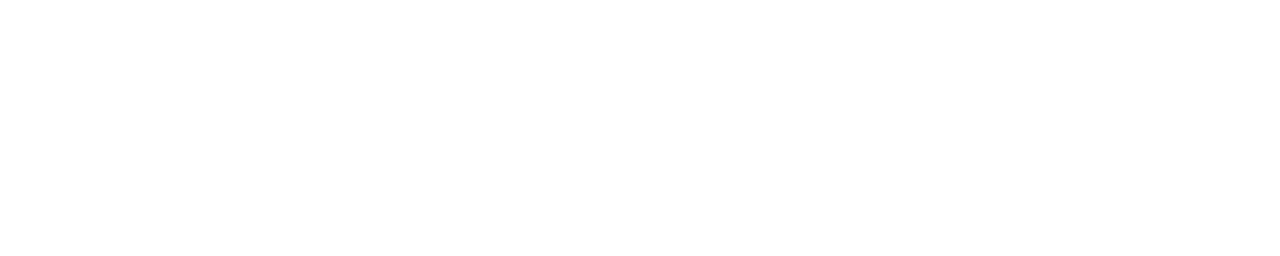
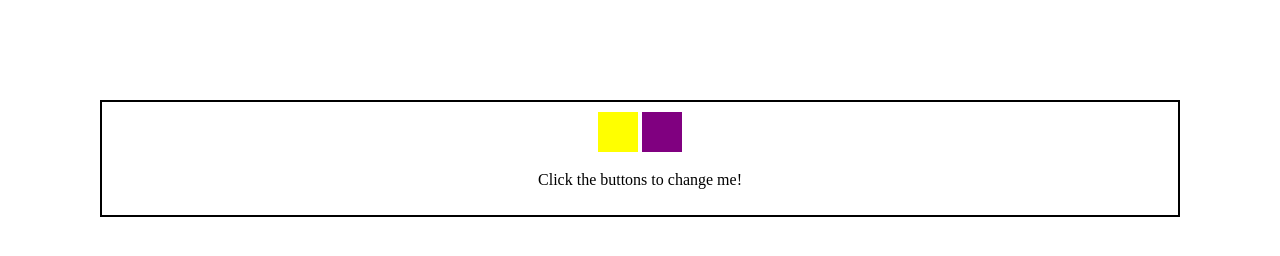
Before and after one commit to pennmeg/js_practice, a plain HTML site: page index.html in a window 1280 px wide. Drawn offline with nearby package versions, Linux system fonts and the light colour scheme.

Commit message:
button challenge

```diff
--- a/index.html
+++ b/index.html
@@ -6,6 +6,12 @@
   <link rel="stylesheet" href="stylesheet.css" type="text/css">
   </head>
   <body>
+    <div class="challenge">
+      <button type="button" id="buttonOne"></button>
+      <button type="button" id="buttonTwo"></button>
+      <p id="buttonText">Click the buttons to change me!</p>
+    </div>
+
   <script src="scripts.js" type="text/javascript"></script>
   <script src="//ajax.googleapis.com/ajax/libs/jquery/1.7.2/jquery.min.js" type="text/javascript"></script>
   </body>
--- a/scripts.js
+++ b/scripts.js
@@ -0,0 +1,11 @@
+var yellowButton = document.getElementById("buttonOne");
+var purpleButton = document.getElementById("buttonTwo");
+var buttonText = document.getElementById("buttonText");
+yellowButton.addEventListener("click", function(e){
+  console.log("--- yellow button clicked ---");
+  buttonText.innerHTML = "I'm right";
+});
+purpleButton.addEventListener("click", function(e){
+  console.log("--- purple button clicked ---");
+  buttonText.innerHTML = "No I'm Right";
+});
--- a/stylesheet.css
+++ b/stylesheet.css
@@ -0,0 +1,20 @@
+html, body {
+  text-align: center;
+  margin: 50px;
+}
+.challenge {
+  border: 2px black solid;
+  padding: 10px;
+}
+#buttonOne {
+  width: 40px;
+  height: 40px;
+  background-color: yellow;
+  border: none;
+}
+#buttonTwo {
+  width: 40px;
+  height: 40px;
+  background-color: purple;
+  border: none;
+}
```
